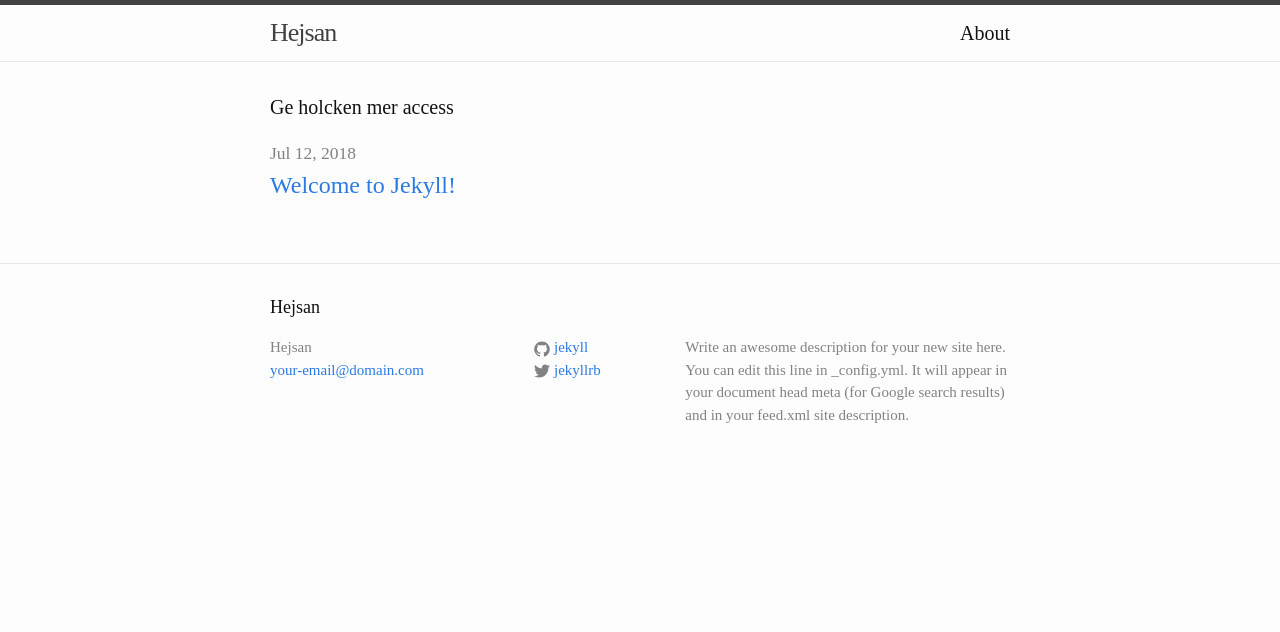
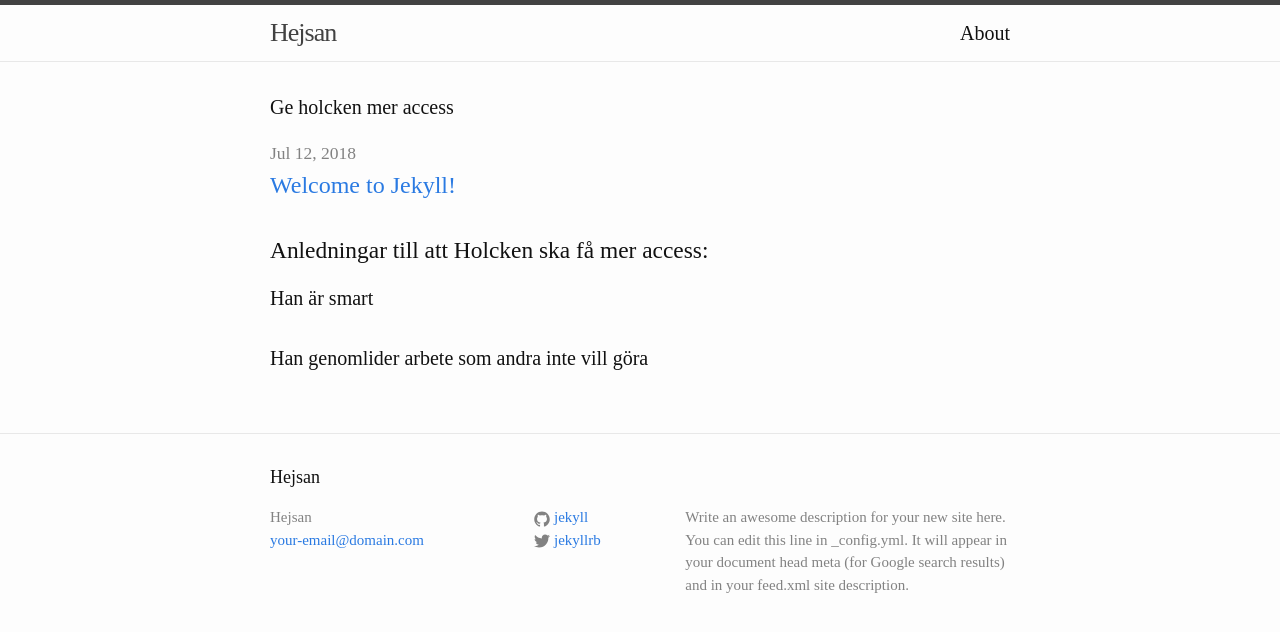
Before and after one commit to bergstrom97/bergstrom97.github.io, a Jekyll site: the page built from index.html, in a window 1280 px wide. Shown: the top 632 px of the page. Built offline with Jekyll 4.4.1, drawn with Linux system fonts in a browser that asks for light colours.

Commit message:
Update index.html

```diff
--- a/index.html
+++ b/index.html
@@ -15,6 +15,9 @@ layout: default
           <a class="post-link" href="{{ post.url | prepend: site.baseurl }}">{{ post.title }}</a>
         </h2>
       </li>
+    <h3>Anledningar till att Holcken ska få mer access:</h3>
+    <li>Han är smart</li>
+    <li>Han genomlider arbete som andra inte vill göra</li>
     {% endfor %}
   </ul>
 
```
